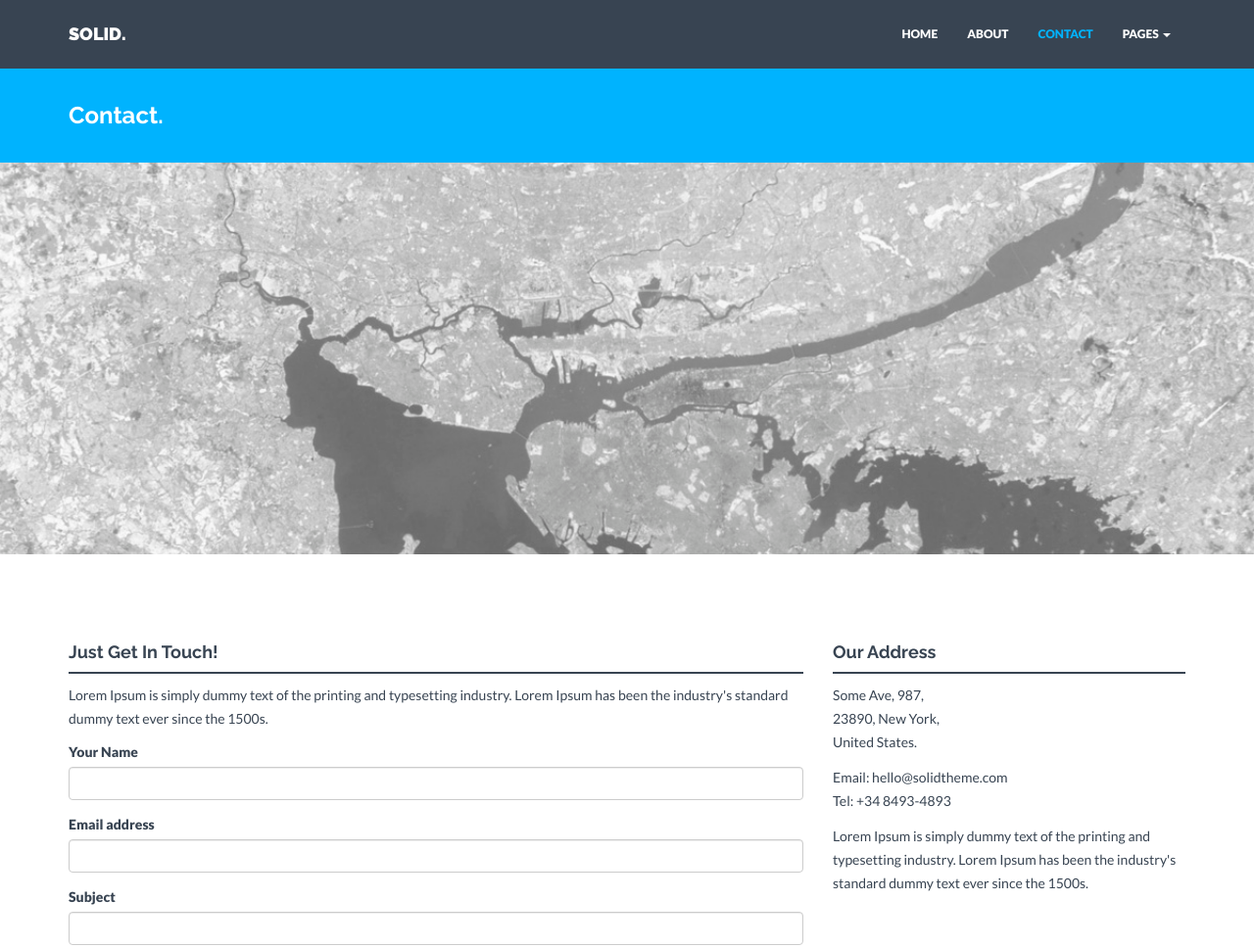
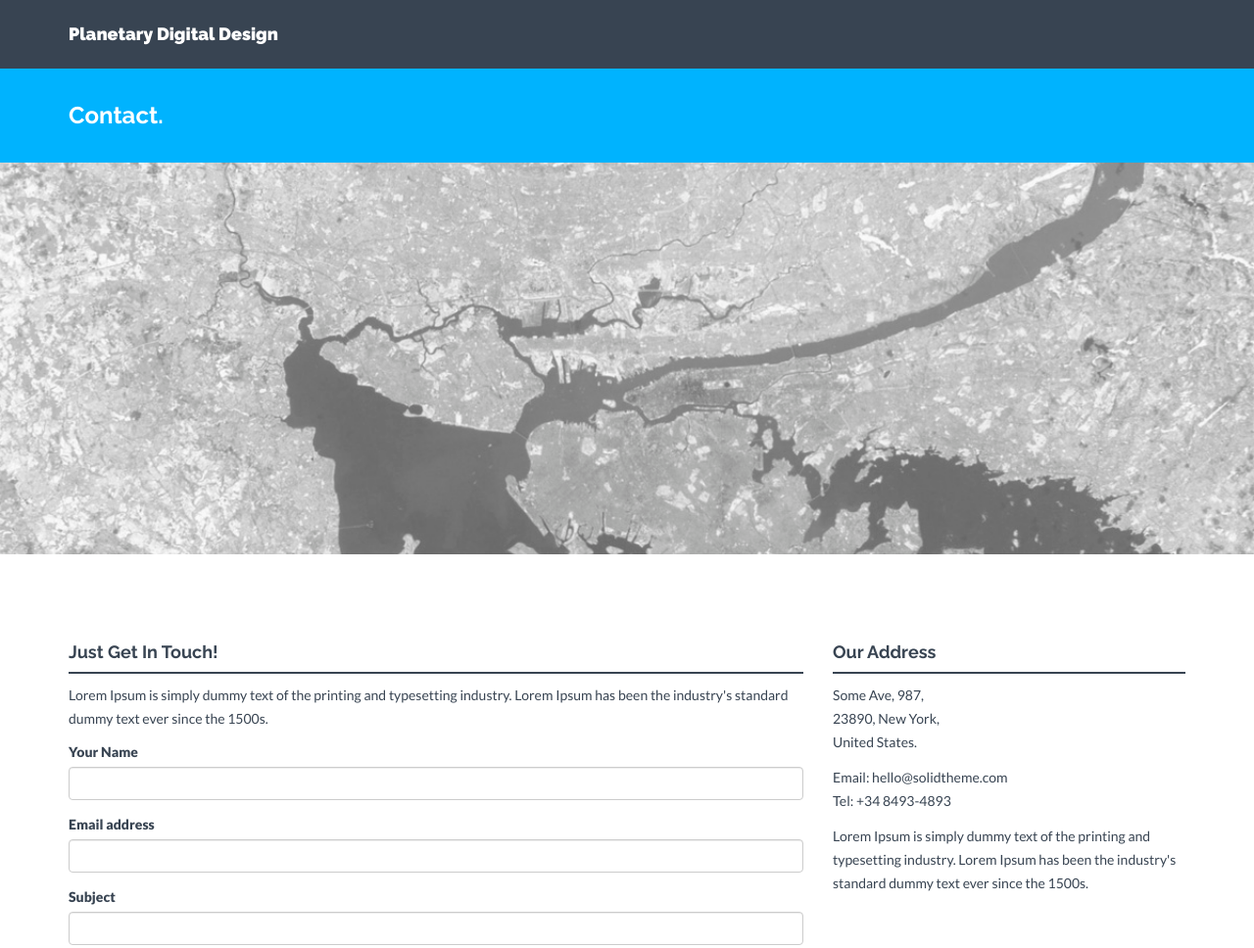
Before and after one commit to AM77120/Theme, a plain HTML site: page contact.html in a window 1280 px wide. Shown: the top 968 px of the page at 98% size. Drawn offline with nearby package versions, Linux system fonts and the light colour scheme.

Commit message:
Placed Name in Header

```diff
--- a/contact.html
+++ b/contact.html
@@ -42,24 +42,9 @@
             <span class="icon-bar"></span>
             <span class="icon-bar"></span>
           </button>
-          <a class="navbar-brand" href="index.html">SOLID.</a>
+	  <img src=""/>
+          <a class="navbar-brand" href="about.html">Planetary Digital Design</a>
         </div>
-        <div class="navbar-collapse collapse navbar-right">
-          <ul class="nav navbar-nav">
-            <li><a href="index.html">HOME</a></li>
-            <li><a href="about.html">ABOUT</a></li>
-            <li class="active"><a href="contact.html">CONTACT</a></li>
-            <li class="dropdown">
-              <a href="#" class="dropdown-toggle" data-toggle="dropdown">PAGES <b class="caret"></b></a>
-              <ul class="dropdown-menu">
-                <li><a href="blog.html">BLOG</a></li>
-                <li><a href="single-post.html">SINGLE POST</a></li>
-                <li><a href="portfolio.html">PORTFOLIO</a></li>
-                <li><a href="single-project.html">SINGLE PROJECT</a></li>
-              </ul>
-            </li>
-          </ul>
-        </div><!--/.nav-collapse -->
       </div>
     </div>
 
```
